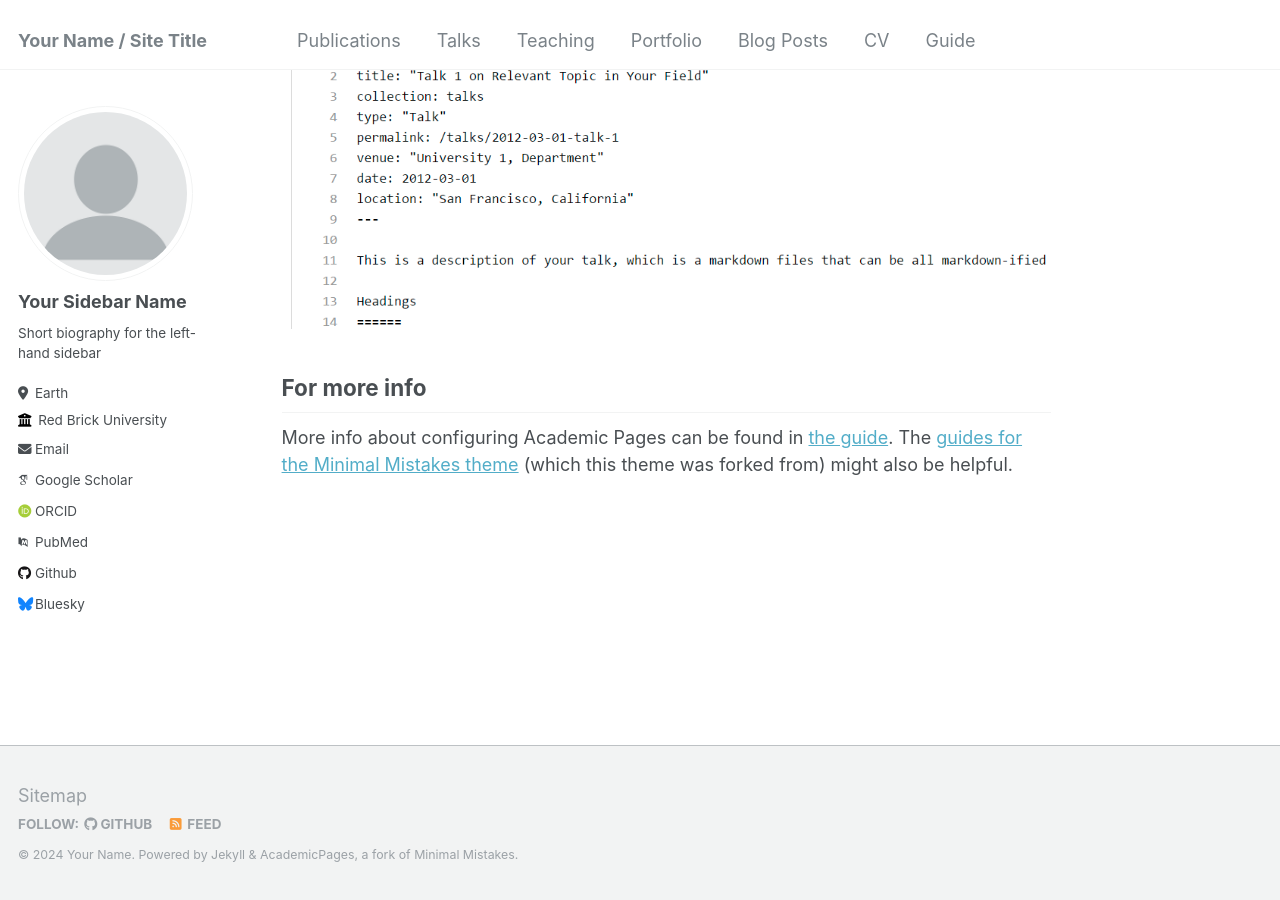
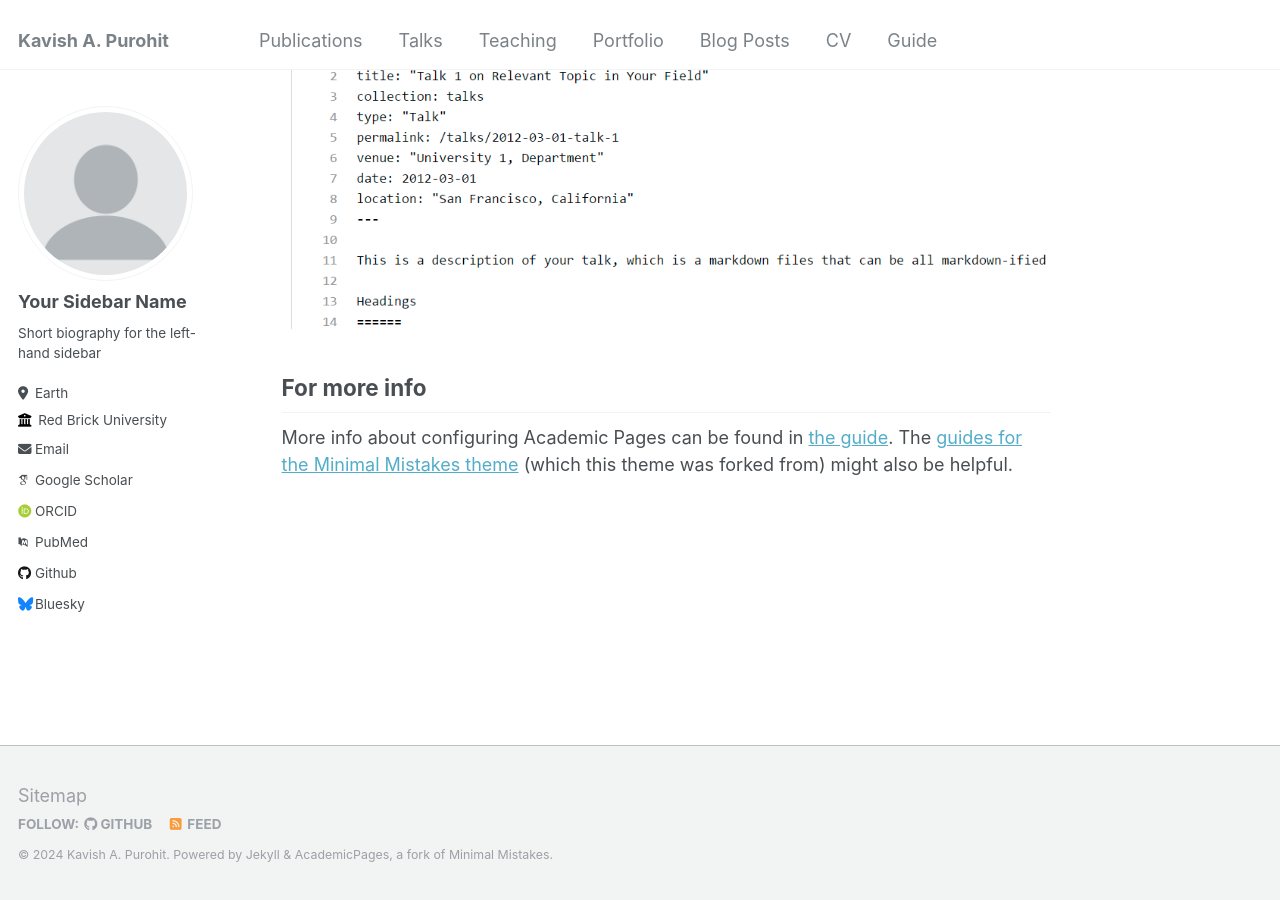
Before and after one commit to kapurohi/kapurohi.github.io, a Jekyll site: the page built from _pages/about.md, in a window 1280 px wide and 900 px high, scrolled down 2660 px. Built offline with Jekyll 4.4.1, drawn with Linux system fonts in a browser that asks for light colours; some web fonts are replaced.

Commit message:
init kavish commit

```diff
--- a/_config.yml
+++ b/_config.yml
@@ -8,9 +8,9 @@
 
 # Basic Site Settings
 locale                   : "en-US"
-title                    : "Your Name / Site Title"
+title                    : "Kavish A. Purohit"
 title_separator          : "-"
-name                     : &name "Your Name"
+name                     : &name "Kavish A. Purohit"
 description              : &description "personal description"
 url                      : https://academicpages.github.io # the base hostname & protocol for your site e.g. "https://mmistakes.github.io"
 baseurl                  : "" # the subpath of your site, e.g. "/blog"
```
